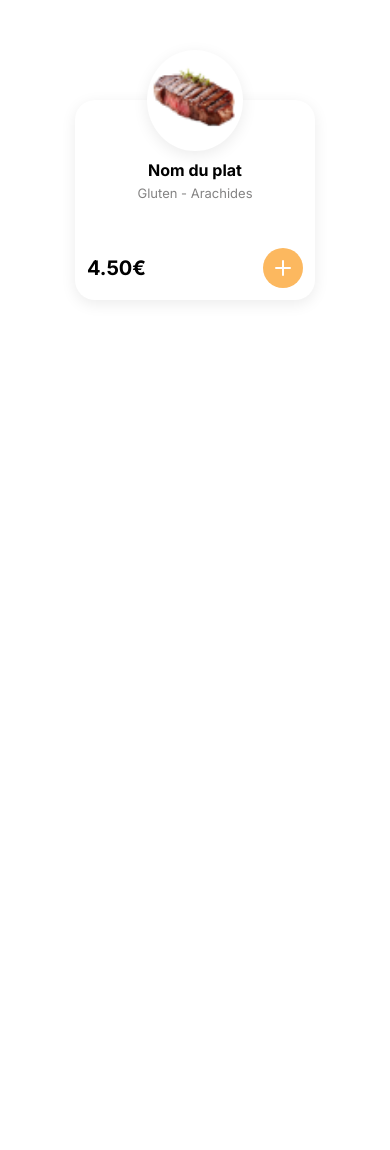
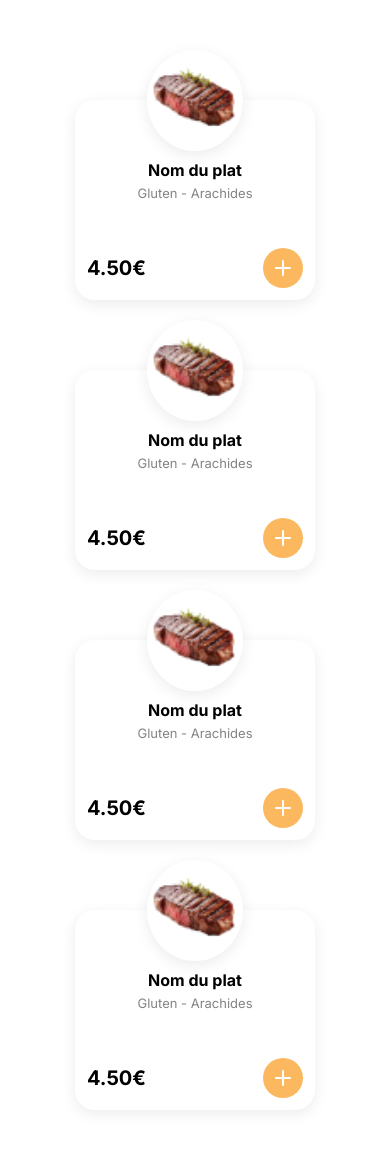
Before and after one commit to LouisKls/autoresto-client, a Next.js app: page /testCards in a window 390 px wide. Shown: the top 1150 px of the page. Before the commit the page ends 844 px from the top, so only its background shows below. Built offline with nearby package versions, Linux system fonts and the light colour scheme.

Commit message:
Make cards responsive

```diff
--- a/src/app/testCards/TestCardsPage.module.scss
+++ b/src/app/testCards/TestCardsPage.module.scss
@@ -5,7 +5,9 @@
     width: 100%;
     height: 100%;
     display: flex;
+    flex-wrap: wrap;
     padding: 100px 25px;
     justify-content: center;
     align-items: center;
+    gap: 70px 20px;
 }
--- a/src/app/testCards/page.tsx
+++ b/src/app/testCards/page.tsx
@@ -10,6 +10,24 @@ export default function testCardsPage() {
           price={4.5}
           imageLink={"viande.png"}
         />
+        <Card
+          label={"Nom du plat"}
+          description={"Gluten - Arachides"}
+          price={4.5}
+          imageLink={"viande.png"}
+        />
+        <Card
+          label={"Nom du plat"}
+          description={"Gluten - Arachides"}
+          price={4.5}
+          imageLink={"viande.png"}
+        />
+        <Card
+          label={"Nom du plat"}
+          description={"Gluten - Arachides"}
+          price={4.5}
+          imageLink={"viande.png"}
+        />
     </div>
   );
 }
--- a/src/components/ui/Card/Card.module.scss
+++ b/src/components/ui/Card/Card.module.scss
@@ -3,6 +3,7 @@
 .card {
     box-sizing: border-box;
     height: 200px;
+    min-width: 240px;
     width: 240px;
     display: flex;
     flex-direction: column;
```
